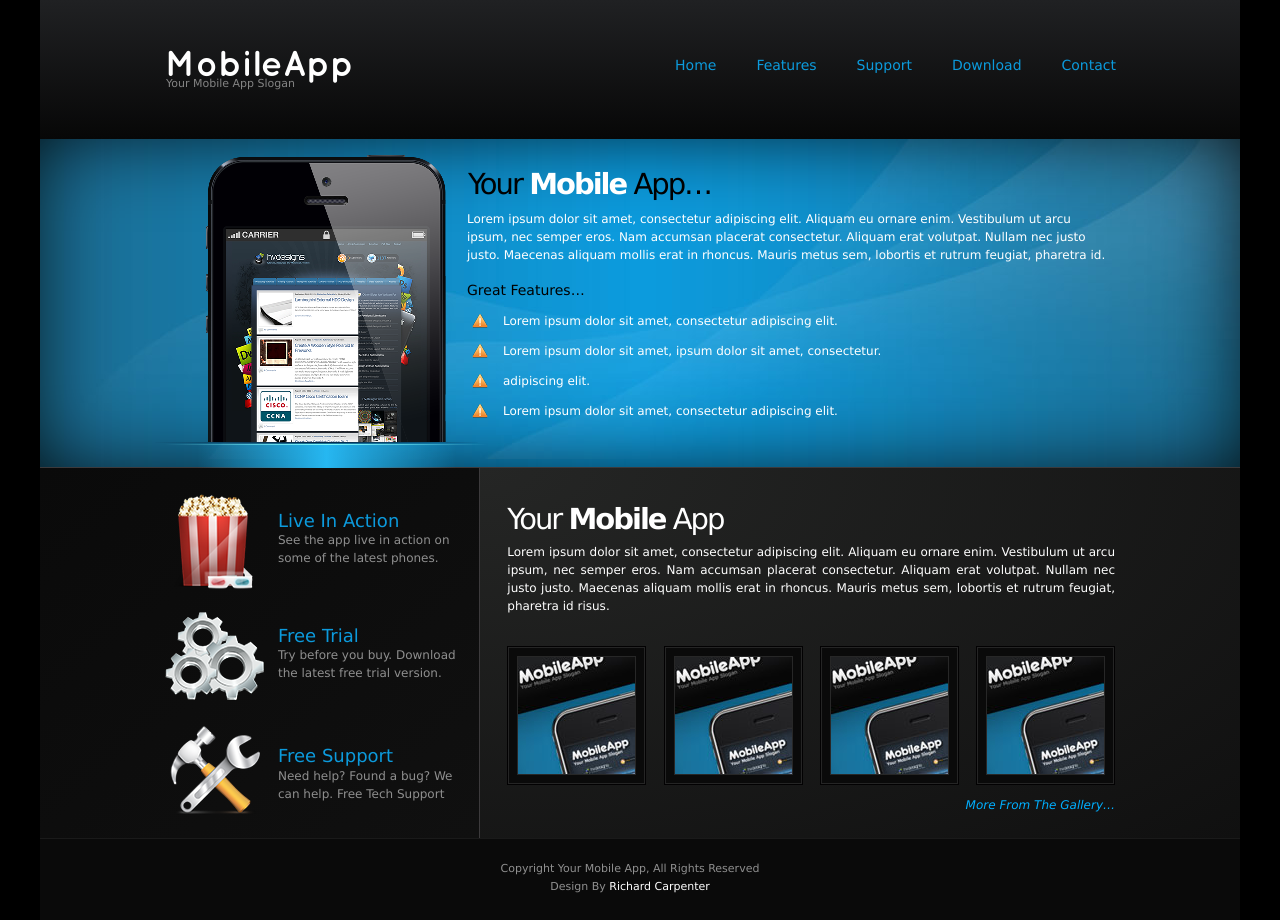
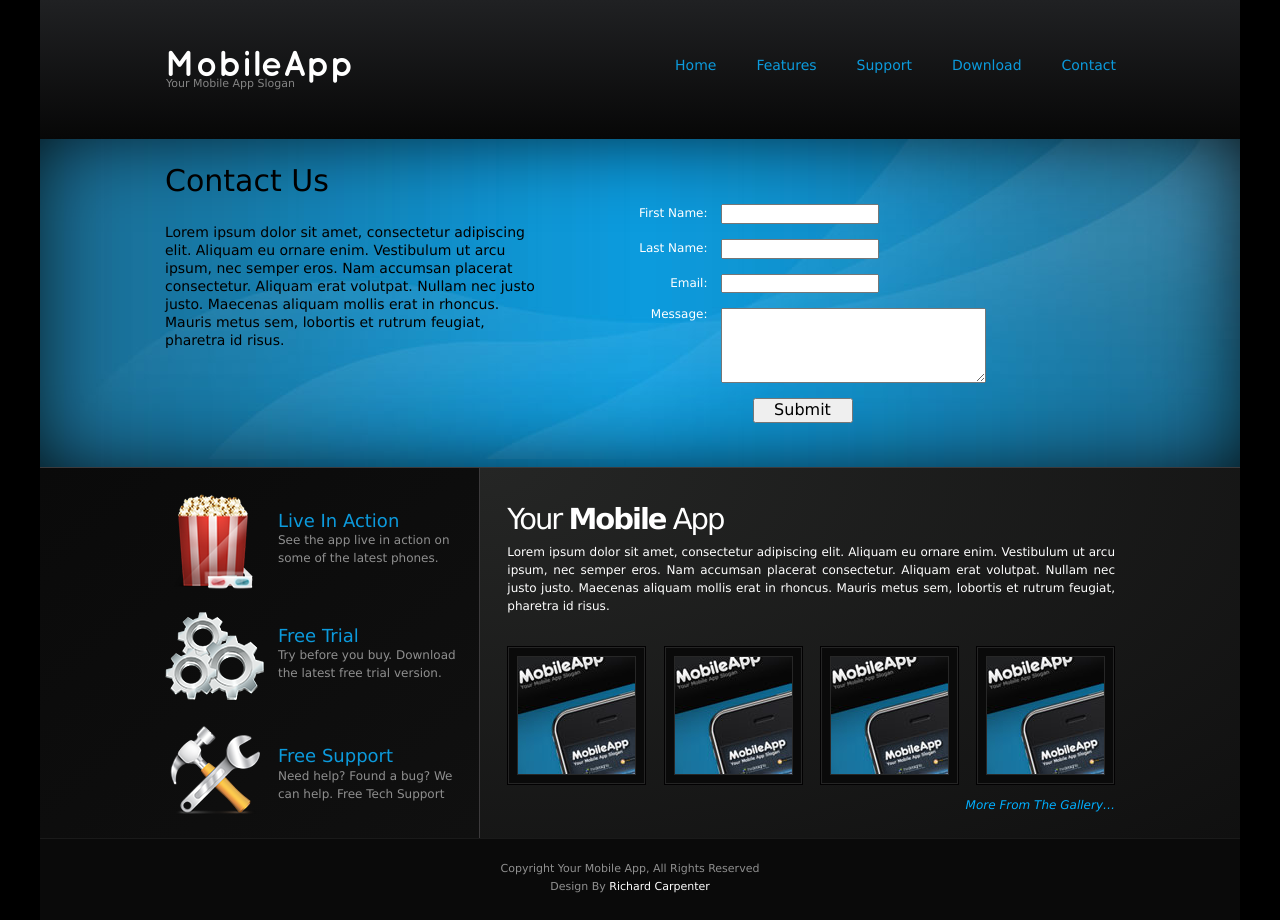
Before and after one commit to jarrodldavis/MTM370, a website: page contact.html in a window 1280 px wide. Drawn offline with nearby package versions, Linux system fonts and the light colour scheme.

Commit message:
Adds contact page content

```diff
--- a/assets/css/main.css
+++ b/assets/css/main.css
@@ -153,7 +153,7 @@ nav a:hover:after {
 /**
  * Featured Section
  **/
-.featured {
+.featured, .contact {
 	justify-content: flex-start;
 	align-items: flex-start;
 	height: 328px;
@@ -241,6 +241,51 @@ nav a:hover:after {
 	margin-top: -3px;
 	background: url("../img/featured-bullet.png");
 	vertical-align: middle;
+}
+
+/* </editor-fold> */
+
+/* <editor-fold desc="Contact Section"> */
+.contact {
+	color: #000000;
+}
+
+.contact > div > p {
+	font-size: 14px;
+}
+
+.contact > div {
+	width: 40%;
+}
+
+.contact form {
+	margin-top: 50px;
+	margin-left: 20px;
+	width: 50%;
+}
+
+.contact form div {
+	margin-top: 15px;
+	margin-bottom: 15px;
+}
+
+.contact form label {
+	display: inline-block;
+	width: 30%;
+	text-align: right;
+	margin-right: 10px;
+	color: #ffffff;
+}
+
+.contact form input[type=submit] {
+	font-size: 16px;
+	width: 100px;
+	display: block;
+	margin: auto;
+}
+
+.contact form label + textarea {
+	vertical-align: top;
 }
 
 /* </editor-fold> */
--- a/contact.html
+++ b/contact.html
@@ -2,7 +2,7 @@
 <html lang="en">
 	<head>
 		<meta charset="utf-8"/>
-		<title>MobileApp</title>
+		<title>MobileApp | Contact Us</title>
 		<link rel="stylesheet" type="text/css" href="bower_components/normalize-css/normalize.css" />
 		<link rel="stylesheet" type="text/css" href="assets/css/main.css" />
 	</head>
@@ -14,29 +14,44 @@
 			</div>
 			<nav role="navigation">
 				<ul class="flex-container">
-					<li><a href="#">Home</a></li>
+					<li><a href="index.html">Home</a></li>
 					<li><a href="#">Features</a></li>
 					<li><a href="#">Support</a></li>
 					<li><a href="#">Download</a>
-					<li><a href="#">Contact</a></li>
+					<li><a href="contact.html">Contact</a></li>
 				</ul>
 			</nav>
 		</header>
-		<section class="featured main-content-block flex-container">
+		<section class="contact main-content-block flex-container">
 			<div>
-				<img class="b-lazy" src="assets/img/screenshot.png" alt="Screenshot of MobileApp" width="243" height="288" />
+				<h2>Contact Us</h2>
+				<p>Lorem ipsum dolor sit amet, consectetur adipiscing elit. Aliquam eu ornare enim. Vestibulum ut arcu ipsum, nec semper eros. Nam accumsan placerat consectetur. Aliquam erat volutpat. Nullam nec justo justo. Maecenas aliquam mollis erat in rhoncus. Mauris metus sem, lobortis et rutrum feugiat, pharetra id risus.</p>
 			</div>
-			<div>
-				<h2>Your <span class="title-bold">Mobile</span> App&hellip;</h2>
-				<p>Lorem ipsum dolor sit amet, consectetur adipiscing elit. Aliquam eu ornare enim. Vestibulum ut arcu ipsum, nec semper eros. Nam accumsan placerat consectetur. Aliquam erat volutpat. Nullam nec justo justo. Maecenas aliquam mollis erat in rhoncus. Mauris metus sem, lobortis et rutrum feugiat, pharetra id.</p>
-				<p class="list-intro">Great Features&hellip;</p>
-				<ul>
-					<li>Lorem ipsum dolor sit amet, consectetur adipiscing elit.</li>
-					<li>Lorem ipsum dolor sit amet,  ipsum dolor sit amet, consectetur.</li>
-					<li>adipiscing elit.</li>
-					<li>Lorem ipsum dolor sit amet, consectetur adipiscing elit.</li>
-				</ul>
-			</div>
+			<form>
+				<div>
+					<label for="firstName">First Name:</label>
+					<input name="firstName" id="firstName" type="text" />
+				</div>
+
+				<div>
+					<label for="lastName">Last Name:</label>
+					<input name="lastName" id="lastName" type="text" />
+				</div>
+
+				<div>
+					<label for="email">Email:</label>
+					<input name="email" id="email" type="email" />
+				</div>
+
+				<div>
+					<label for="message">Message:</label>
+					<textarea name="message" id="message" rows="5" cols="40"></textarea>
+				</div>
+
+				<div>
+					<input type="submit" value="Submit" />
+				</div>
+			</form>
 		</section>
 
 		<div class="sidebar main-content-block">
```
Also changed, not shown: index.html (+2 -2 lines).
